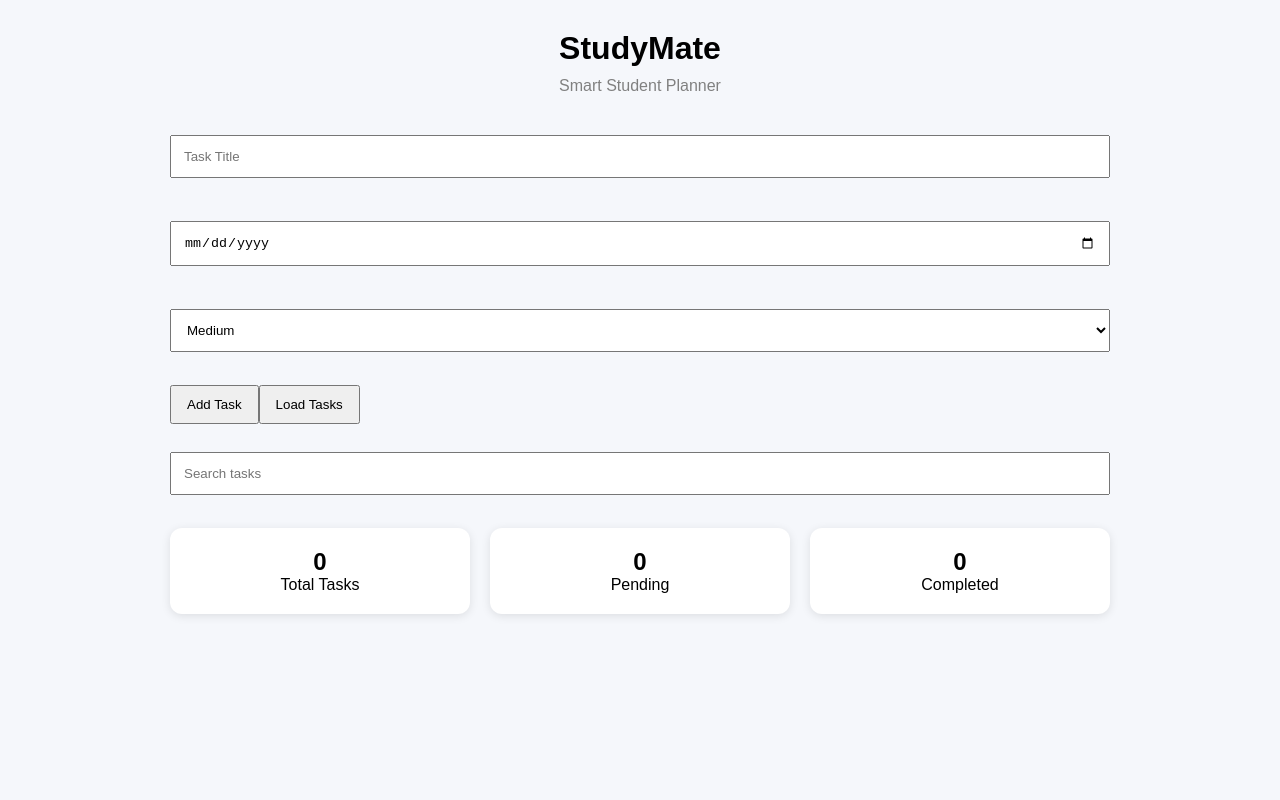
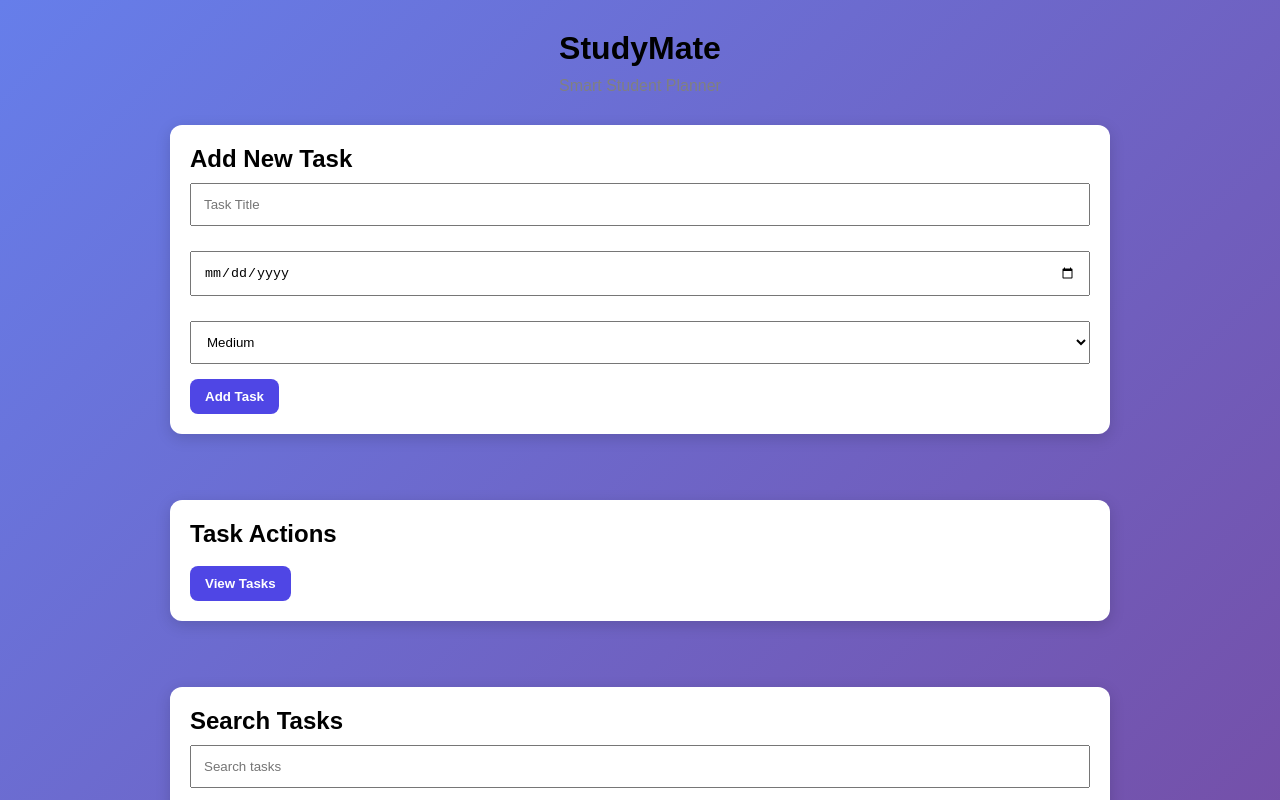
Before and after one commit to sithmi200309/StudyMate, a Vue app in the folder frontend/: page / in a window 1280 px wide. Shown: the top 800 px of the page. Built offline with nearby package versions, Linux system fonts and the light colour scheme.

Commit message:
Added dashboard and UI color theme

```diff
--- a/frontend/src/App.vue
+++ b/frontend/src/App.vue
@@ -6,11 +6,13 @@
 Smart Student Planner
 </p>
 
+    <div class="form-section">
+
+  <h2>Add New Task</h2>
+
   <input v-model="title" placeholder="Task Title" />
-    <br><br>
 
   <input type="date" v-model="dueDate" />
-    <br><br>
 
   <select v-model="priority">
     <option>High</option>
@@ -18,16 +20,31 @@ Smart Student Planner
     <option>Low</option>
   </select>
 
+  <button @click="addTask">Add Task</button>
+
+
+</div>
+
     <br><br>
 
-    <button @click="addTask">Add Task</button>
-    <button @click="loadTasks">Load Tasks</button>
+    <div class="form-section">
+  <h2>Task Actions</h2>
+  <br>
+
+  <button @click="loadTasks">
+    View Tasks
+  </button>
+</div>
 
   <br><br>
+   <div class="form-section">
+  <h2>Search Tasks</h2>
+
   <input
     v-model="search"
     placeholder="Search tasks"
   />
+</div>
 
 <br><br>
 
@@ -59,17 +76,19 @@ Smart Student Planner
   v-for="task in filteredTasks"
   :key="task.id"
 >
-  <h3>{{ task.title }}</h3>
+  <h2>{{ task.title }}</h2>
+  <br>
 
   <p>
     <strong>Due Date:</strong>
     {{ task.due_date.split("T")[0] }}
   </p>
 
-  <p>
+  <div class="status-row">
   <strong>Status:</strong>
 
   <select
+    class="status-select"
     :value="task.status"
     @change="updateStatus(task.id, $event.target.value)"
   >
@@ -77,13 +96,13 @@ Smart Student Planner
     <option>In Progress</option>
     <option>Completed</option>
   </select>
-  </p>
+</div>
 
   <p>
   <strong>Priority:</strong>
   {{ task.priority }}
 </p>
-
+<br>
   <button @click="deleteTask(task.id)">
     Delete
   </button>
--- a/frontend/src/style.css
+++ b/frontend/src/style.css
@@ -5,8 +5,9 @@
 }
 
 body {
-  background: #f5f7fb;
+  background: linear-gradient(135deg, #667eea, #764ba2);
   font-family: Arial, sans-serif;
+  min-height: 100vh;
 }
 
 .container {
@@ -34,11 +35,26 @@ h1 {
 
 .stat-card {
   flex: 1;
-  background: white;
+  background: #ffffff;
   padding: 20px;
   border-radius: 12px;
   text-align: center;
-  box-shadow: 0 2px 10px rgba(0,0,0,0.1);
+  box-shadow: 0 4px 15px rgba(0,0,0,0.15);
+}
+
+.dashboard .stat-card:nth-child(1) {
+  background: #4f46e5;
+  color: white;
+}
+
+.dashboard .stat-card:nth-child(2) {
+  background: #f59e0b;
+  color: white;
+}
+
+.dashboard .stat-card:nth-child(3) {
+  background: #10b981;
+  color: white;
 }
 
 .form-section {
@@ -46,7 +62,7 @@ h1 {
   padding: 20px;
   border-radius: 12px;
   margin-bottom: 30px;
-  box-shadow: 0 2px 10px rgba(0,0,0,0.1);
+  box-shadow: 0 4px 15px rgba(0,0,0,0.15);
 }
 
 input,
@@ -57,9 +73,28 @@ select {
   margin-bottom: 15px;
 }
 
+.status-row {
+  display: flex;
+  align-items: center;
+  gap: 10px;
+}
+
+.status-select {
+  width: 180px;
+}
+
 button {
   padding: 10px 15px;
   cursor: pointer;
+  background: #4f46e5;
+  color: white;
+  border: none;
+  border-radius: 8px;
+  font-weight: bold;
+}
+
+button:hover {
+  background: #3730a3;
 }
 
 .task-card {
@@ -67,7 +102,8 @@ button {
   padding: 20px;
   border-radius: 12px;
   margin-top: 15px;
-  box-shadow: 0 2px 10px rgba(0,0,0,0.1);
+  box-shadow: 0 4px 15px rgba(0,0,0,0.15);
+  border-left: 6px solid #4f46e5;
 }
 
 .actions {
```
Lines whose indentation alone changed are shown as unchanged.
